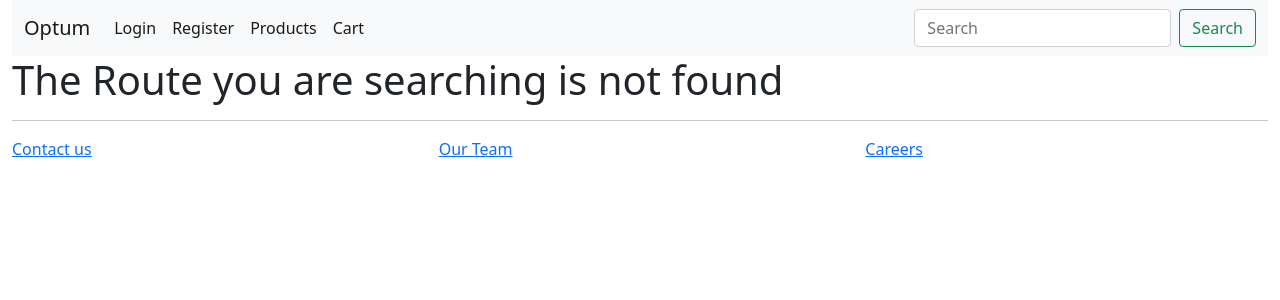
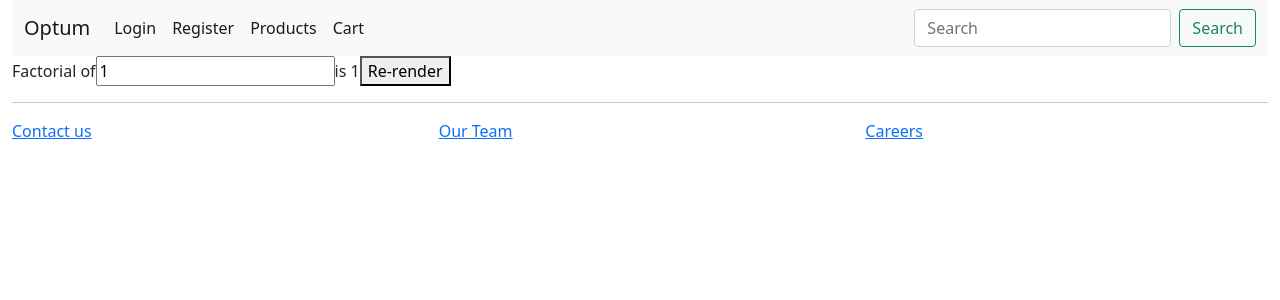
Before and after one commit to kiran-blockchain/react-optum, a React (Create React App) app in the folder ekart/: page /memo in a window 1280 px wide. Before the commit this address had no page. Shown: the top 300 px of the page. Built offline with nearby package versions, Linux system fonts and the light colour scheme.

Commit message:
added changes

```diff
--- a/ekart/src/App.jsx
+++ b/ekart/src/App.jsx
@@ -13,6 +13,7 @@ import { NoMatch } from "./Pages/NoMatch";
 import {ProductList} from "./components/ProductList"
 import { NewProduct } from "./Pages/NewProduct";
 import { HooksComponent } from "./Pages/Hooks";
+import { MemoHook } from "./Pages/MemoHook";
 //Always component name should start with Capital Letter
 export const App = () => {
   //Divide component into two parts
@@ -47,6 +48,7 @@ export const App = () => {
             <Route path="/cart" element={<Cart />} />
             <Route path="*" element={<NoMatch />} />
             <Route path="hooks" element={<HooksComponent />} />
+            <Route path="memo" element={<MemoHook />} />
           </Routes>
           </Router>
           <Footer />
--- a/ekart/src/Pages/Hooks.jsx
+++ b/ekart/src/Pages/Hooks.jsx
@@ -11,6 +11,9 @@ export const HooksComponent = () => {
     const addNew = useCallback(() => {
         setProducts((i) => [...i, "new item"]);
     }, [products])
+    // const addNew = ()=>{
+    //     setProducts((i) => [...i, "new item"]);
+    // }
 
     return (<div>
         <div>
--- /dev/null
+++ b/ekart/src/Pages/MemoHook.jsx
@@ -0,0 +1,27 @@
+import { useState, useMemo } from 'react';
+
+export const MemoHook =()=> {
+  const [number, setNumber] = useState(1);
+  const [inc, setInc] = useState(0);
+
+  const factorial = useMemo(() => factorialOf(number), [number]);
+
+  const onChange = event => {
+    setNumber(Number(event.target.value));
+  };
+  const onClick = () => setInc(i => i + 1);
+
+  return (
+    <div>
+      Factorial of
+      <input type="number" value={number} onChange={onChange} />
+      is {factorial}
+      <button onClick={onClick}>Re-render</button>
+    </div>
+  );
+}
+
+function factorialOf(n) {
+  console.log('factorialOf(n) called!');
+  return n <= 0 ? 1 : n * factorialOf(n - 1);
+}
```
